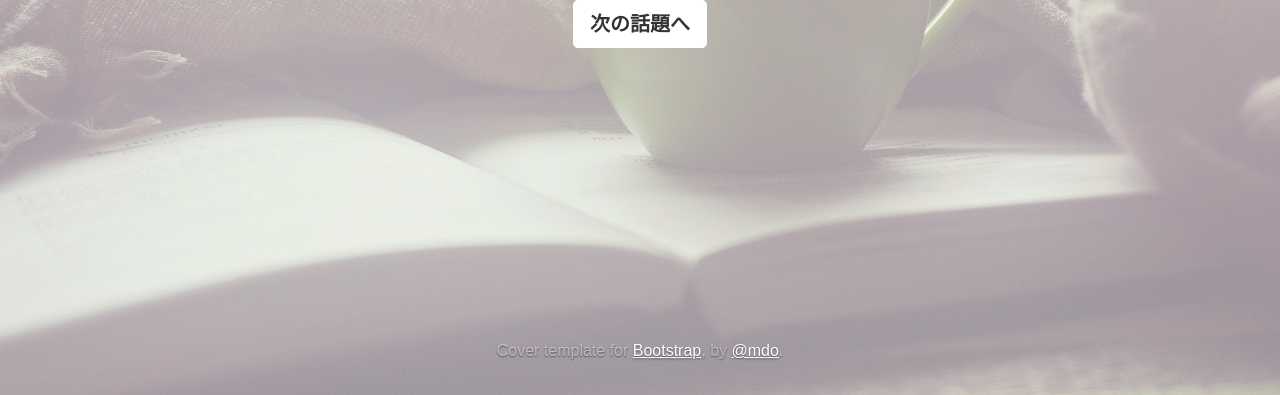
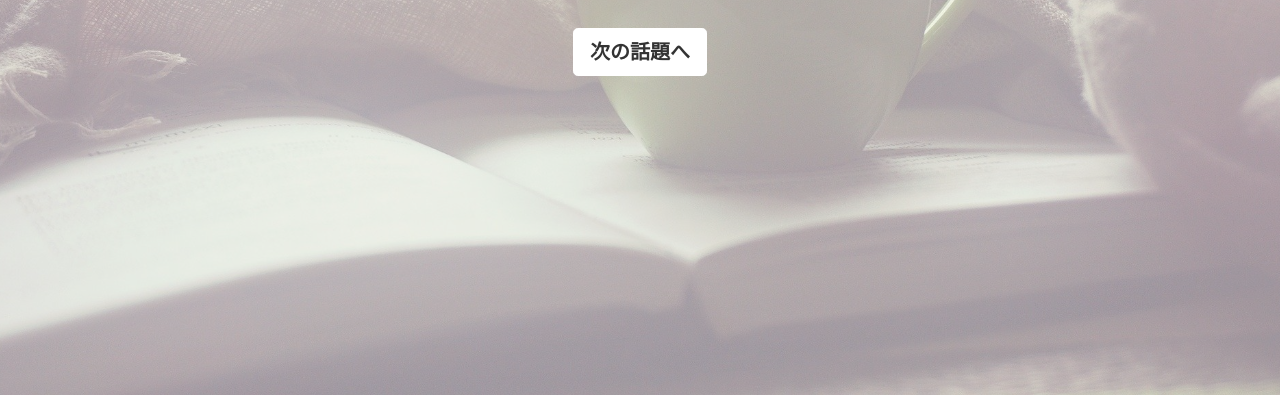
Before and after one commit to kensuke1729/randomtalk, a plain HTML site: page docs/index.html in a window 1280 px wide. Shown: the part 405-800 px from the top of the page. Drawn offline with Linux system fonts and the light colour scheme.

```diff
--- a/docs/index.html
+++ b/docs/index.html
@@ -62,13 +62,7 @@
         </p>
       </main>
 
-      <footer class="mt-auto text-white-50">
-        <p>
-          Cover template for
-          <a href="https://getbootstrap.com/" class="text-white">Bootstrap</a>,
-          by <a href="https://twitter.com/mdo" class="text-white">@mdo</a>.
-        </p>
-      </footer>
+      <footer class="mt-auto text-white-50"></footer>
     </div>
   </body>
 </html>
```
Also changed, not shown: 3 other files.
